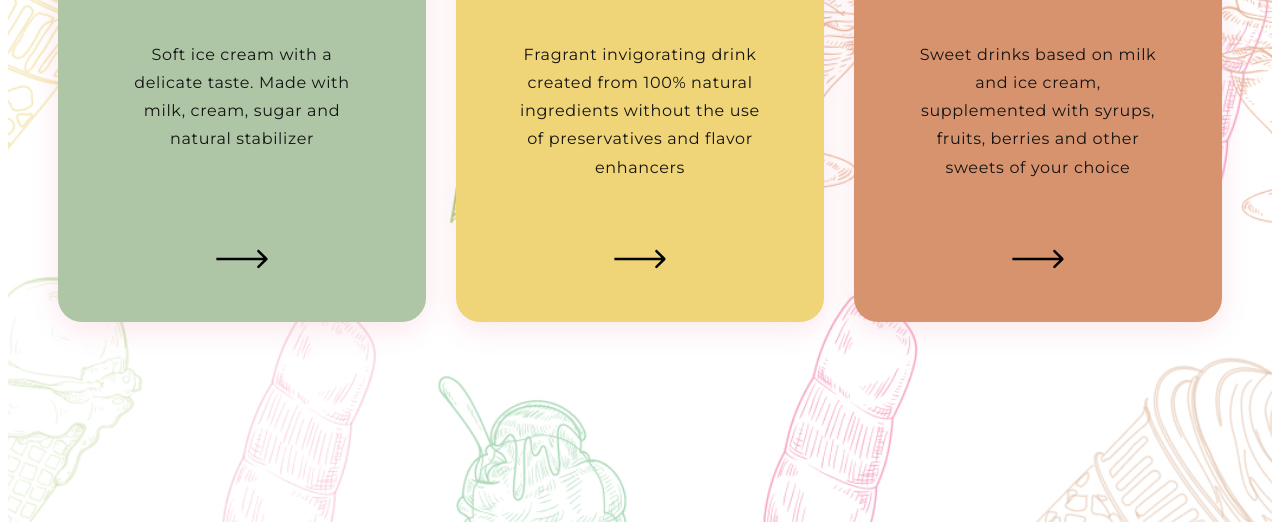
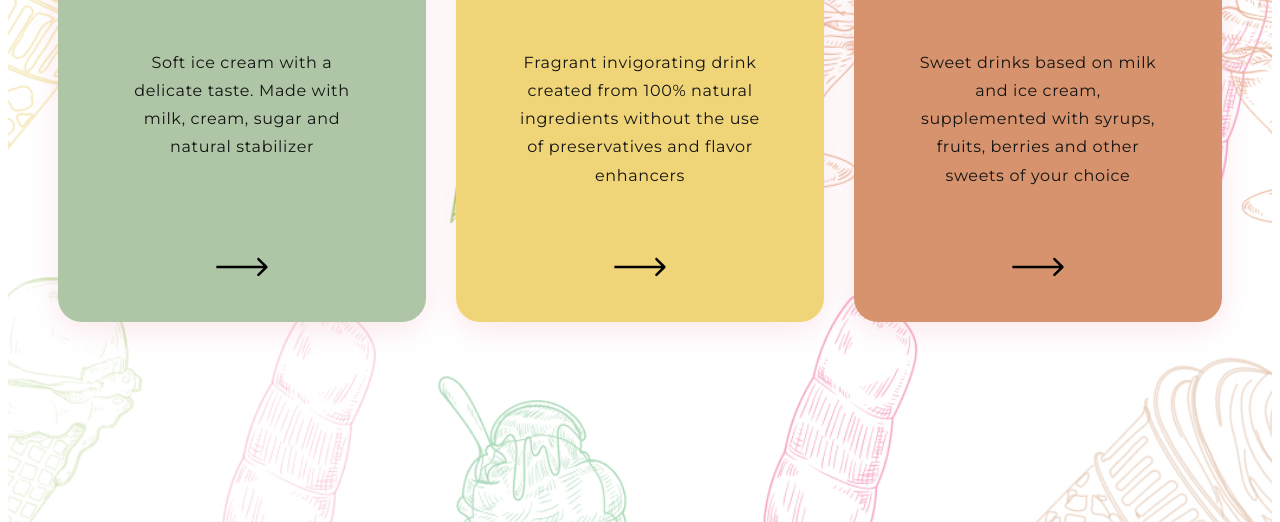
Before and after one commit to Illia666/ice, a plain HTML site: page index.html in a window 1280 px wide. Shown: the part 666-1188 px from the top of the page. Drawn offline with Linux system fonts and the light colour scheme; a web font is replaced by a local one.

Commit message:
nrsfndbgvdxgbdvefd

```diff
--- a/css.css
+++ b/css.css
@@ -80,7 +80,6 @@ body {
     background-position: center;
     background-size: cover;
     width: 100%;
-
   }
   @media (min-device-pixel-ratio: 2),
     (-webkit-min-device-pixel-ratio: 2),
@@ -564,7 +563,7 @@ body {
     margin-top: -137px;
     margin-left: auto;
     margin-right: auto;
-    background: url(../img/ice3tab.jpg);
+    background: url(../img/ice3tab.jpg) 1x;
     border-radius: 150px;
     background-repeat: no-repeat;
   }
@@ -573,7 +572,7 @@ body {
     (min-resolution: 192dpi),
     (min-resolution: 2dppx) {
     .types-item.milkshakes::before {
-      background: url(../img/ice3tab@2x.png);
+      background: url(../img/ice3tab@2x.jpg) 2x;
     }
   }
   .types__title {
@@ -699,6 +698,23 @@ body {
     background: url(../img/ice1.jpg);
     border-radius: 150px;
   }
+  .types-item.col-green::after {
+    content: "";
+    width: 300px;
+    height: 300px;
+    background-color: linear-gradient(
+        0deg,
+        rgba(156, 190, 143, 0.7),
+        rgba(156, 190, 143, 0.7)
+      ),
+      #d9d9d9;
+    box-shadow: 0px 8px 30px rgba(10, 136, 23, 0.25);
+    margin-top: -675px;
+    margin-left: auto;
+    margin-right: auto;
+    border-radius: 150px;
+  }
+
   @media (min-device-pixel-ratio: 2),
     (-webkit-min-device-pixel-ratio: 2),
     (min-resolution: 192dpi),
@@ -745,6 +761,7 @@ body {
       background: url(../img/ice3@2x.jpg);
     }
   }
+
   .types__title {
     font-family: "Montserrat";
     font-style: normal;
@@ -756,7 +773,7 @@ body {
     text-transform: uppercase;
 
     color: #131313;
-    margin-top: 32px;
+    margin-top: 40px;
   }
   .types__text {
     font-family: "Montserrat";
--- a/index.html
+++ b/index.html
@@ -21,7 +21,7 @@
           <h2 class="product__item__title__about">products</h2>
         </div>
         <ul class="types list">
-          <li class="types-item ice-cream">
+          <li class="types-item ice-cream col-green">
             <h3 class="types__title">ice cream</h3>
             <p class="types__text">
               Soft ice cream with a delicate taste. Made with milk, cream, sugar
```
Also changed, not shown: img/ice3tab@2x.jpg (added).
